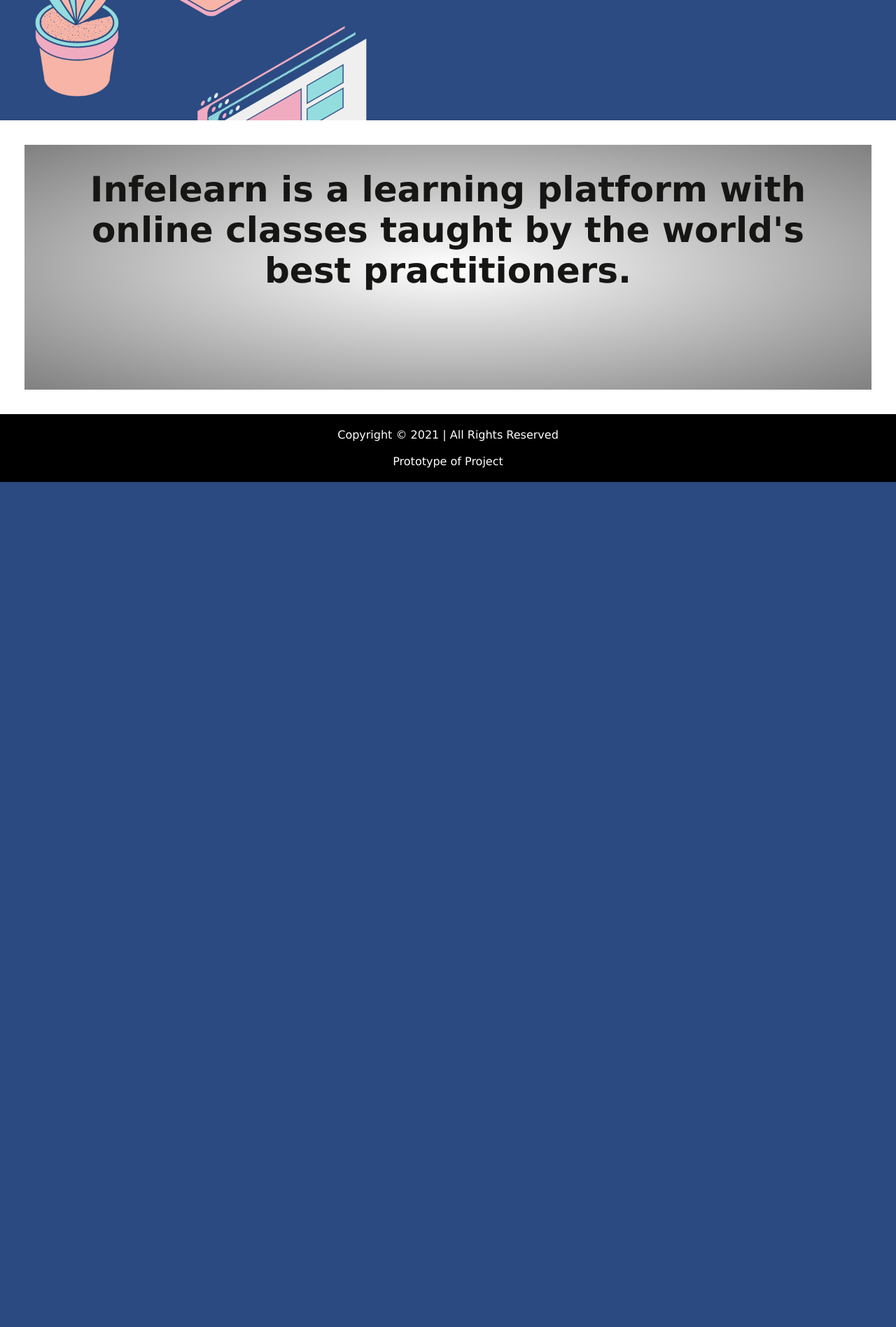
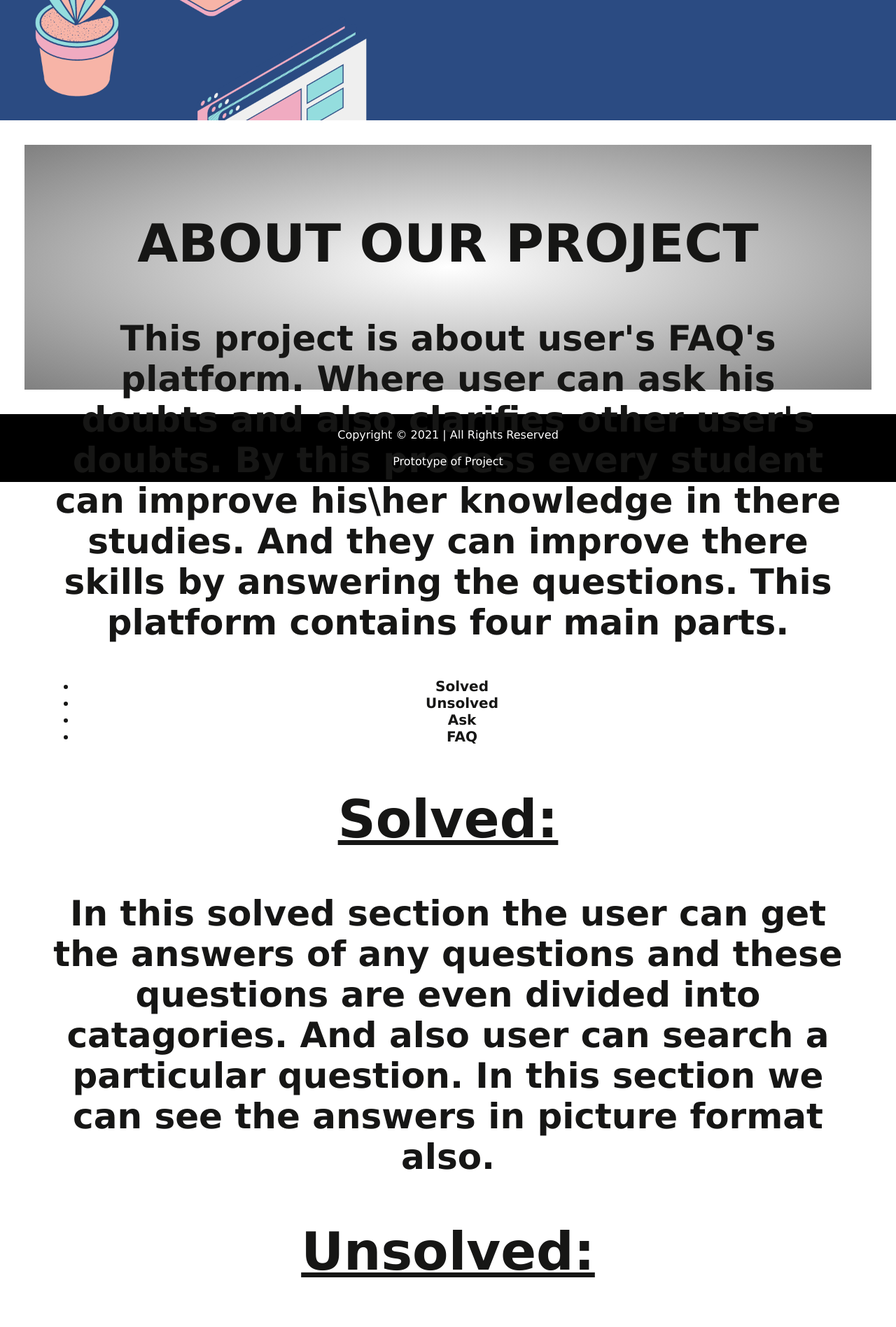
Before and after one commit to polaravivek/Infeleran_Support_Sysyem, a PHP site: page /merge/ in a window 1280 px wide. Shown: the part 468-2365 px from the top of the page at 70% size. Before the commit the page ends 1157 px from the top, so only its background shows below. Run offline with PHP 8.4, Linux system fonts and the light colour scheme.

Commit message:
update 10/6/21 7:32

```diff
--- a/faq_section/faq.php
+++ b/faq_section/faq.php
@@ -232,19 +232,21 @@
         var filterValue, input, ul, li, a, i;
         input = document.getElementById("search");
         filterValue = input.value.toUpperCase();
+        console.log(filterValue);
         ul = document.getElementById("menu");
         li = ul.getElementsByTagName("li");
 
         for (i = 0; i < li.length; i++) {
             a = li[i].getElementsByTagName("a")[0];
             if (a.innerHTML.toUpperCase().indexOf(filterValue) > -1) {
-                li[i].style.display = "";
+                // li[i].style.display = "";
 
             } else {
                 li[i].style.display = "none";
             }
         }
     }
+
     this.addEventListener("DOMContentLoaded", () => {
         const questions = document.querySelectorAll(".question")
         questions.forEach((question) => question.addEventListener("click", () => {
--- a/index.php
+++ b/index.php
@@ -5,9 +5,9 @@
     <title>Infelearn</title>
     <link rel="stylesheet" href="styles/index.css">
     <style>
-        h1 {
-            color: teal;
-        }
+    h1 {
+        color: teal;
+    }
     </style>
 </head>
 
@@ -32,7 +32,36 @@
         </div><br><br><br><br><br>
     </header>
     <div class="txt">
-        Infelearn is a learning platform with online classes taught by the world's best practitioners.
+        <h2>ABOUT OUR PROJECT</h2>
+        <p>This project is about user's FAQ's platform. Where user can ask his doubts and also clarifies other user's
+            doubts. By this process every student can improve his\her
+            knowledge in there studies. And they can improve there skills by answering the questions. This platform
+            contains four main parts.
+
+        <ul style="list-style-type:disc;font-size:20px">
+            <li>Solved</li>
+            <li>Unsolved</li>
+            <li>Ask</li>
+            <li>FAQ</li>
+        </ul>
+        <h2><u>Solved:</u></h2>
+        <p> In this solved section the user can get the answers of any questions and these questions are even divided
+            into catagories. And also user can search a particular question.
+            In this section we can see the answers in picture format also.</p>
+
+        <h2><u>Unsolved:</u></h2>
+        <p> In this Unsolved section the user can solve other's questions. In this section there will be questions which
+            are not solved and any user can solve it , if know the answer.
+            And also user can add a picture or a document.
+
+        <h2><u>Ask:</u></h2>
+        In this section any user can upload his\her question. When user uploaded question then it will print the
+        questionin Unsolved section. In this section user can also upload the picture or an document.
+
+        <h2><u>FAQ:</u></h2>
+        This section is very commone in every website or app. In this section there are some inbulit question and
+        answers about the website. So that user can find instant answer to his particular
+        question. Even there is an 'ASK' option provided fo the user, so that he can ask any question regarding website.
 
     </div>
 
--- a/unsolved_section/fetch_questions.php
+++ b/unsolved_section/fetch_questions.php
@@ -109,7 +109,7 @@
                             style="border-color: black;box-shadow: 2px 2px 2px rgb(87, 87, 87); margin-top: 5px ; margin-right: 20px">
                             <a class="dropdown-item" href="../profile_dropdown/profile.php">Profile</a>
                             <a class="dropdown-item" href="#">My Questions</a>
-                            <a class="dropdown-item" href="../remove_password_section/remove_password.php">Reset
+                            <a class="dropdown-item" href="../reset_password_section/reset_password.php">Reset
                                 Password</a>
                             <a class="dropdown-item" href="../logout_section/logout.php">Log Out</a>
                         </div>
```
Also changed, not shown: models/answer.php (+12 -1 lines), showing_answer/question_with_answer.php (+69 -3 lines), reset_password_section/reset_password.php (line endings or trailing spaces).
